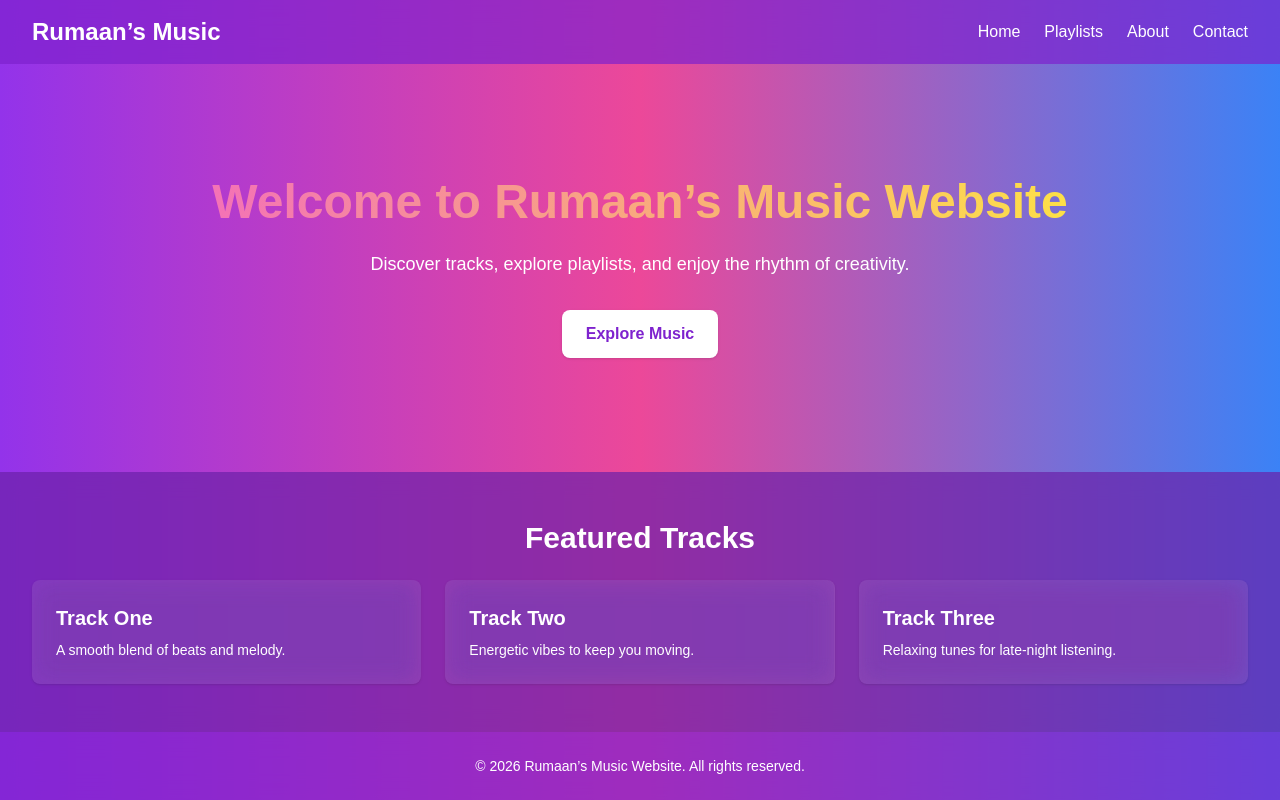
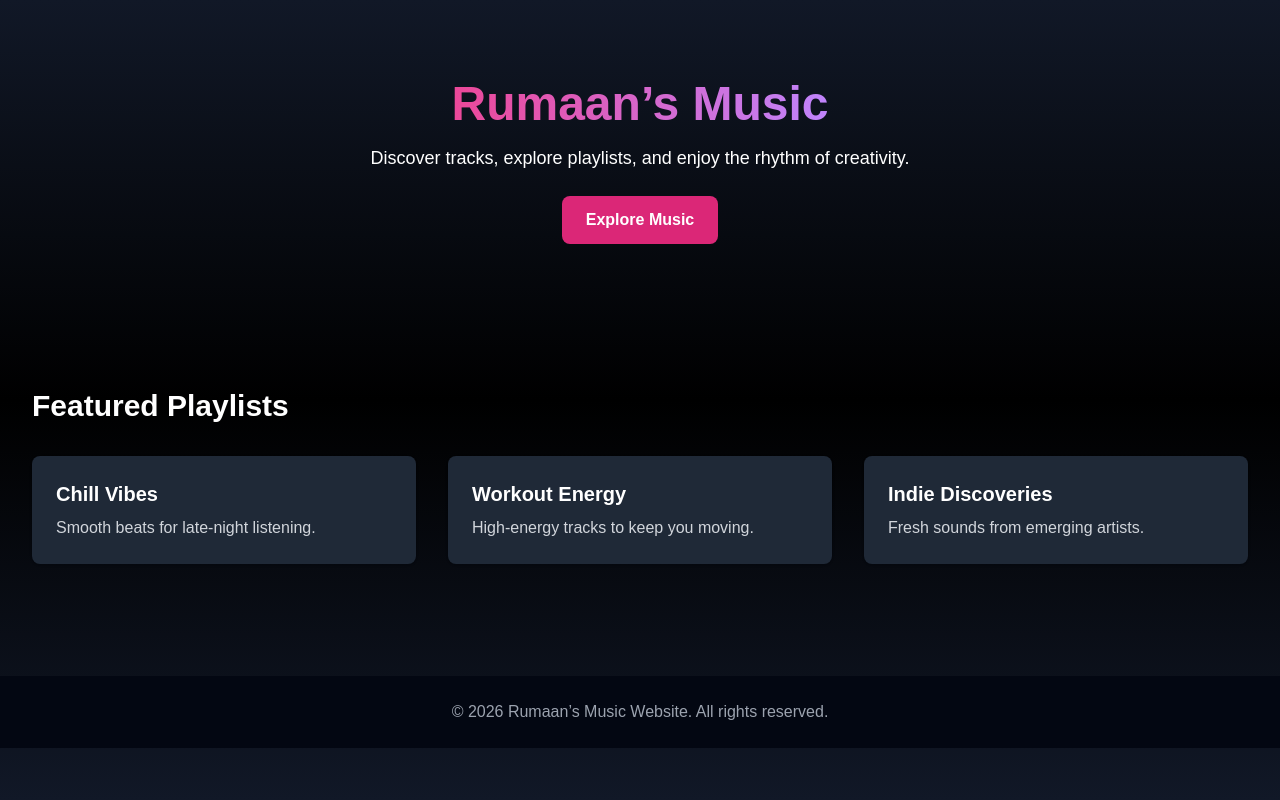
Before and after one commit to Rumaan121/my-new-music-site, a Next.js app: page / in a window 1280 px wide. Built offline with nearby package versions, Linux system fonts and the light colour scheme.

Commit message:
Add static export for GitHub Pages

```diff
--- a/next.config.js
+++ b/next.config.js
@@ -1,7 +1,7 @@
 /** @type {import('next').NextConfig} */
 const nextConfig = {
   reactStrictMode: true,
-  output: 'export',   // 👈 this replaces "next export"
+  output: 'export',   // 👈 enables static HTML export
 };
 
 module.exports = nextConfig;
--- a/package.json
+++ b/package.json
@@ -4,7 +4,7 @@
   "private": true,
   "scripts": {
     "dev": "next dev",
-    "build": "next build && next export",
+    "build": "next build",
     "start": "next start"
   },
   "dependencies": {
--- a/src/app/page.tsx
+++ b/src/app/page.tsx
@@ -1,52 +1,42 @@
+// src/app/page.tsx
 export default function Home() {
   return (
-    <main className="flex flex-col min-h-screen text-white bg-gradient-to-r from-purple-600 via-pink-500 to-blue-500 animate-gradient-x">
-      {/* Navigation Bar */}
-      <nav className="flex justify-between items-center px-8 py-4 bg-purple-700/70 backdrop-blur-md">
-        <h1 className="text-2xl font-bold">Rumaan’s Music</h1>
-        <ul className="flex space-x-6">
-          <li><a href="#" className="hover:text-gray-200 transition">Home</a></li>
-          <li><a href="#" className="hover:text-gray-200 transition">Playlists</a></li>
-          <li><a href="#" className="hover:text-gray-200 transition">About</a></li>
-          <li><a href="#" className="hover:text-gray-200 transition">Contact</a></li>
-        </ul>
-      </nav>
-
+    <main className="min-h-screen bg-gradient-to-b from-gray-900 via-black to-gray-900 text-white">
       {/* Hero Section */}
-      <section className="flex flex-col items-center justify-center flex-grow text-center px-6">
-        <h2 className="text-5xl font-extrabold mb-6 bg-gradient-to-r from-pink-400 to-yellow-300 bg-clip-text text-transparent">
-          Welcome to Rumaan’s Music Website
-        </h2>
-        <p className="text-lg max-w-2xl mb-8">
+      <section className="flex flex-col items-center justify-center text-center py-20 px-6">
+        <h1 className="text-5xl font-extrabold mb-4 bg-clip-text text-transparent bg-gradient-to-r from-pink-500 to-purple-400">
+          Rumaan’s Music
+        </h1>
+        <p className="text-lg max-w-xl mb-6">
           Discover tracks, explore playlists, and enjoy the rhythm of creativity.
         </p>
-        <button className="px-6 py-3 bg-white text-purple-700 font-semibold rounded-lg shadow hover:scale-105 hover:bg-gray-200 transition-transform duration-300">
+        <button className="px-6 py-3 bg-pink-600 hover:bg-pink-700 rounded-lg font-semibold transition">
           Explore Music
         </button>
       </section>
 
-      {/* Featured Tracks */}
-      <section className="px-8 py-12 bg-purple-800/70 backdrop-blur-md">
-        <h3 className="text-3xl font-bold mb-6 text-center">Featured Tracks</h3>
-        <div className="grid grid-cols-1 md:grid-cols-3 gap-6">
-          <div className="p-6 rounded-lg shadow bg-white/10 backdrop-blur-md hover:bg-white/20 transition">
-            <h4 className="text-xl font-semibold mb-2">Track One</h4>
-            <p className="text-sm">A smooth blend of beats and melody.</p>
+      {/* Featured Playlists */}
+      <section className="px-8 py-16">
+        <h2 className="text-3xl font-bold mb-8">Featured Playlists</h2>
+        <div className="grid md:grid-cols-3 gap-8">
+          <div className="bg-gray-800 rounded-lg p-6 shadow hover:scale-105 transition">
+            <h3 className="text-xl font-semibold mb-2">Chill Vibes</h3>
+            <p className="text-gray-300">Smooth beats for late-night listening.</p>
           </div>
-          <div className="p-6 rounded-lg shadow bg-white/10 backdrop-blur-md hover:bg-white/20 transition">
-            <h4 className="text-xl font-semibold mb-2">Track Two</h4>
-            <p className="text-sm">Energetic vibes to keep you moving.</p>
+          <div className="bg-gray-800 rounded-lg p-6 shadow hover:scale-105 transition">
+            <h3 className="text-xl font-semibold mb-2">Workout Energy</h3>
+            <p className="text-gray-300">High-energy tracks to keep you moving.</p>
           </div>
-          <div className="p-6 rounded-lg shadow bg-white/10 backdrop-blur-md hover:bg-white/20 transition">
-            <h4 className="text-xl font-semibold mb-2">Track Three</h4>
-            <p className="text-sm">Relaxing tunes for late-night listening.</p>
+          <div className="bg-gray-800 rounded-lg p-6 shadow hover:scale-105 transition">
+            <h3 className="text-xl font-semibold mb-2">Indie Discoveries</h3>
+            <p className="text-gray-300">Fresh sounds from emerging artists.</p>
           </div>
         </div>
       </section>
 
       {/* Footer */}
-      <footer className="px-8 py-6 bg-purple-700/70 backdrop-blur-md text-center">
-        <p className="text-sm">&copy; {new Date().getFullYear()} Rumaan’s Music Website. All rights reserved.</p>
+      <footer className="bg-gray-950 text-gray-400 text-center py-6 mt-12">
+        © 2026 Rumaan’s Music Website. All rights reserved.
       </footer>
     </main>
   );
```
Also changed, not shown: 3 other files (tests, documents, lock files or other folders).
